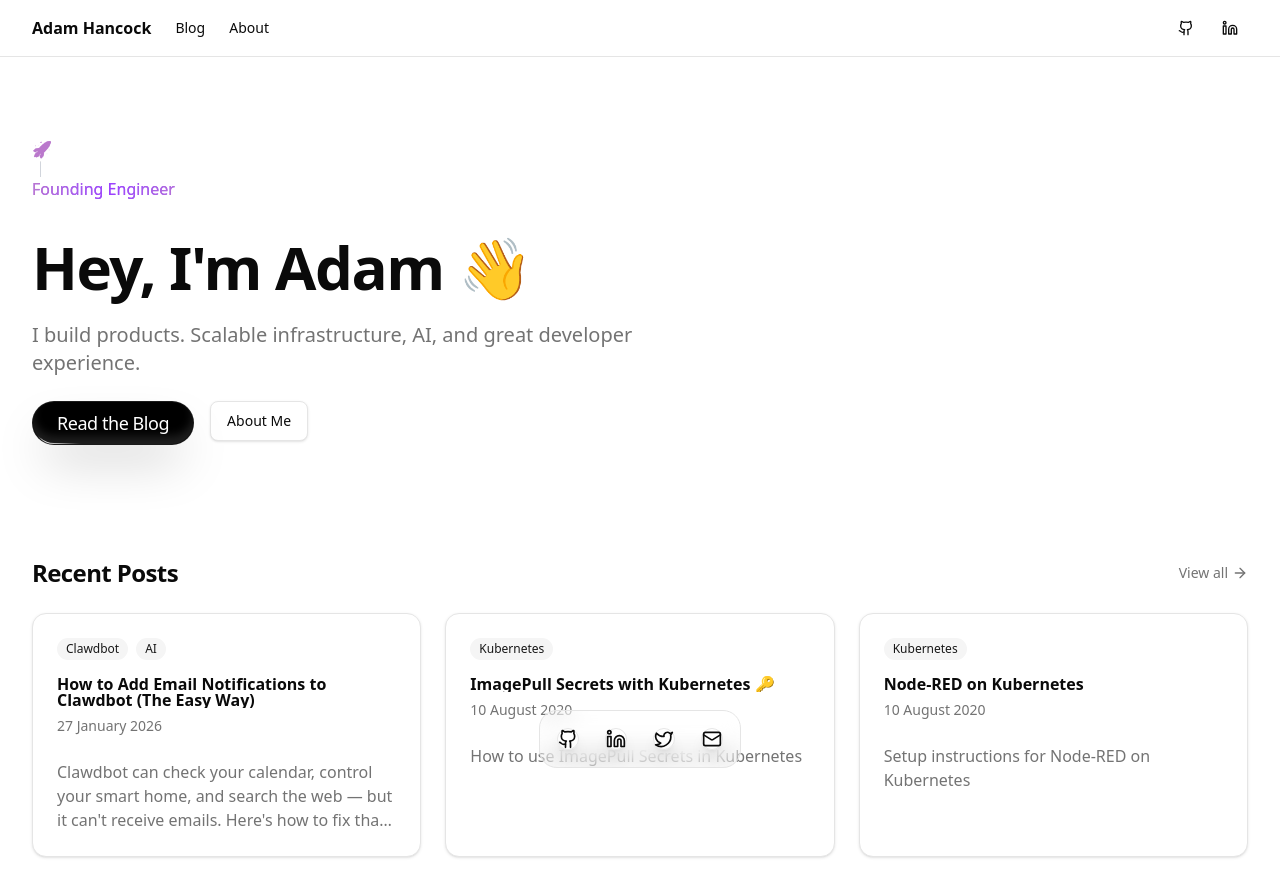
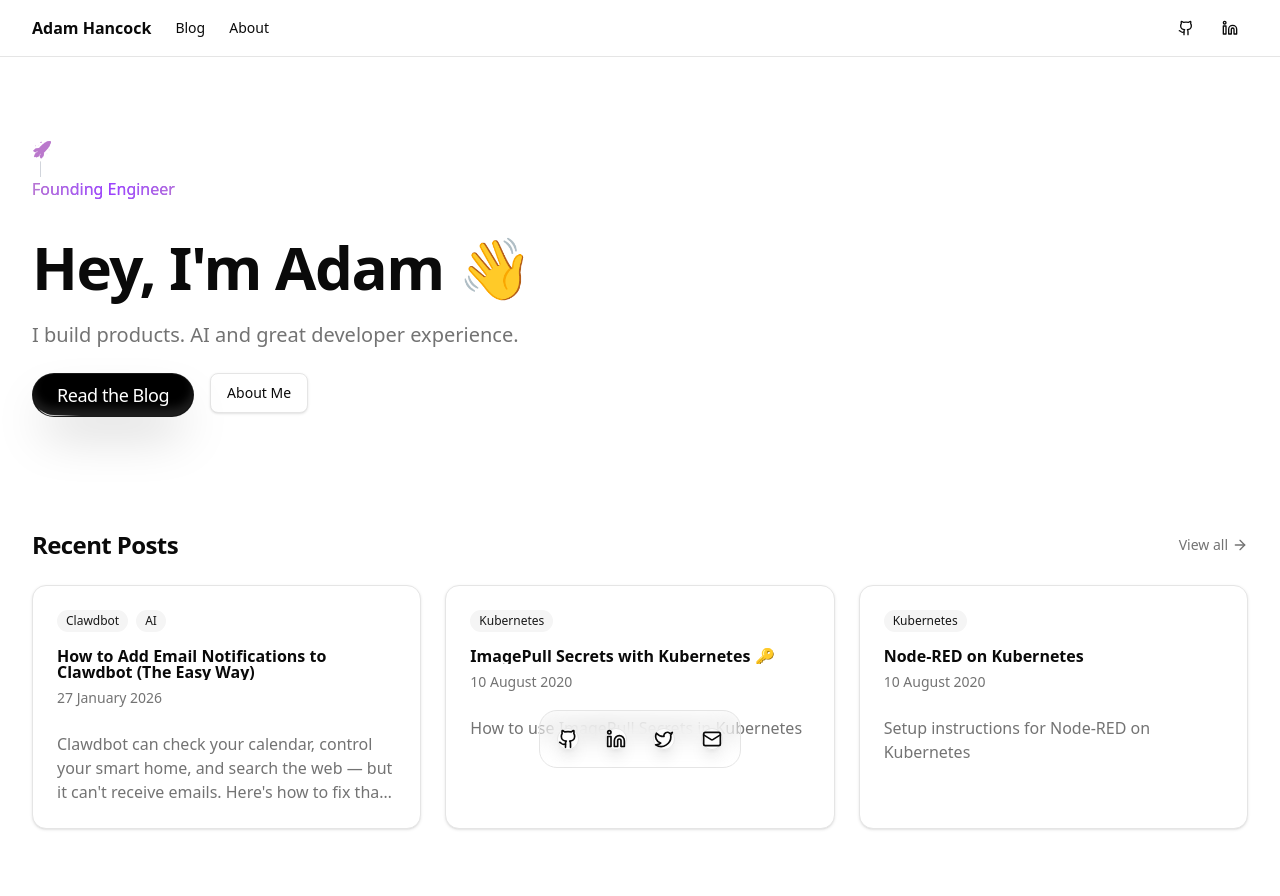
Before and after one commit to adamhancock/adamhancock-next, a Next.js app: page / in a window 1280 px wide. Shown: the top 896 px of the page. Built offline with nearby package versions, Linux system fonts and the light colour scheme.

Commit message:
Simplify tagline: remove scalable infrastructure

```diff
--- a/src/app/page.tsx
+++ b/src/app/page.tsx
@@ -36,7 +36,7 @@ export default async function Home() {
 
         <BlurFade delay={0.3}>
           <p className="text-xl text-muted-foreground max-w-2xl">
-            I build products. Scalable infrastructure, AI, and great developer experience.
+            I build products. AI and great developer experience.
           </p>
         </BlurFade>
 
```
